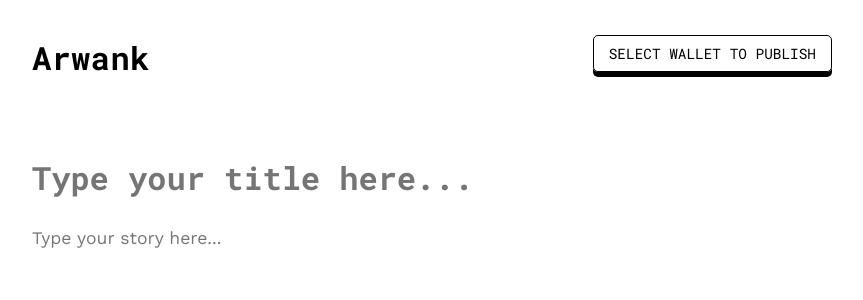
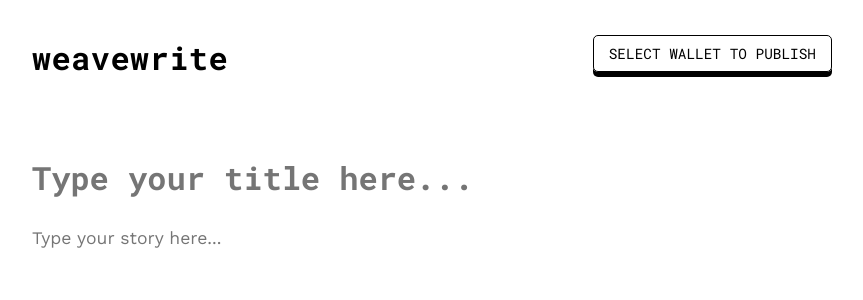
Before and after one commit to alecchendev/arwank, a React (Create React App) app in the folder app/: page /edit in a window 1280 px wide. Shown: the top 300 px of the page, without its empty margins (208-1071 px from the left). Built offline with nearby package versions, Linux system fonts and the light colour scheme; what arweave would draw is missing.

Commit message:
Fix name in edit and story pages

```diff
--- a/app/src/pages/edit.js
+++ b/app/src/pages/edit.js
@@ -122,7 +122,7 @@
     <div className="app">
 
       <div className="top-bar">
-        <Link to="/"><h1>Arwank</h1></Link>
+        <Link to="/"><h1>weavewrite</h1></Link>
         <div className="button-container">
           <div className="publish-container">
             {
--- a/app/src/pages/story.js
+++ b/app/src/pages/story.js
@@ -28,7 +28,7 @@
     <div className="app app-wide">
 
       <div className="top-bar">
-        <Link to="/"><h1>Arwank</h1></Link>
+        <Link to="/"><h1>weavewrite</h1></Link>
       </div>
 
       <div className="story-mint-container">
```
